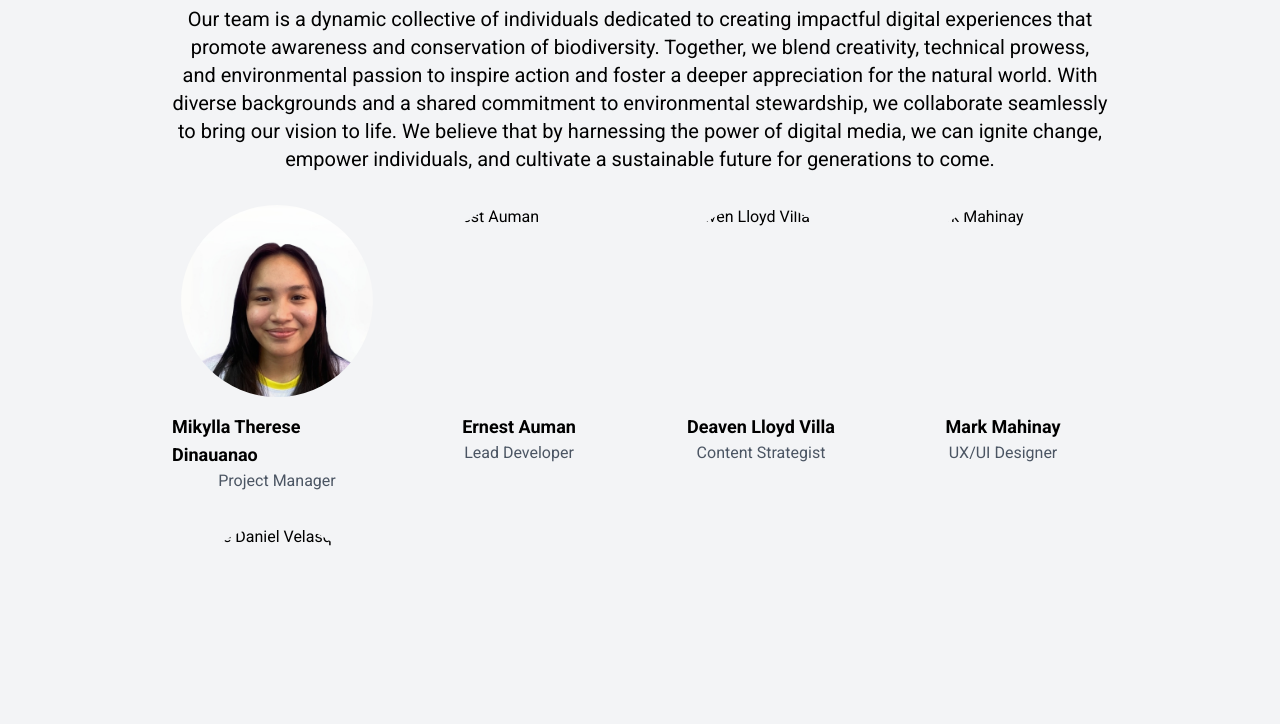
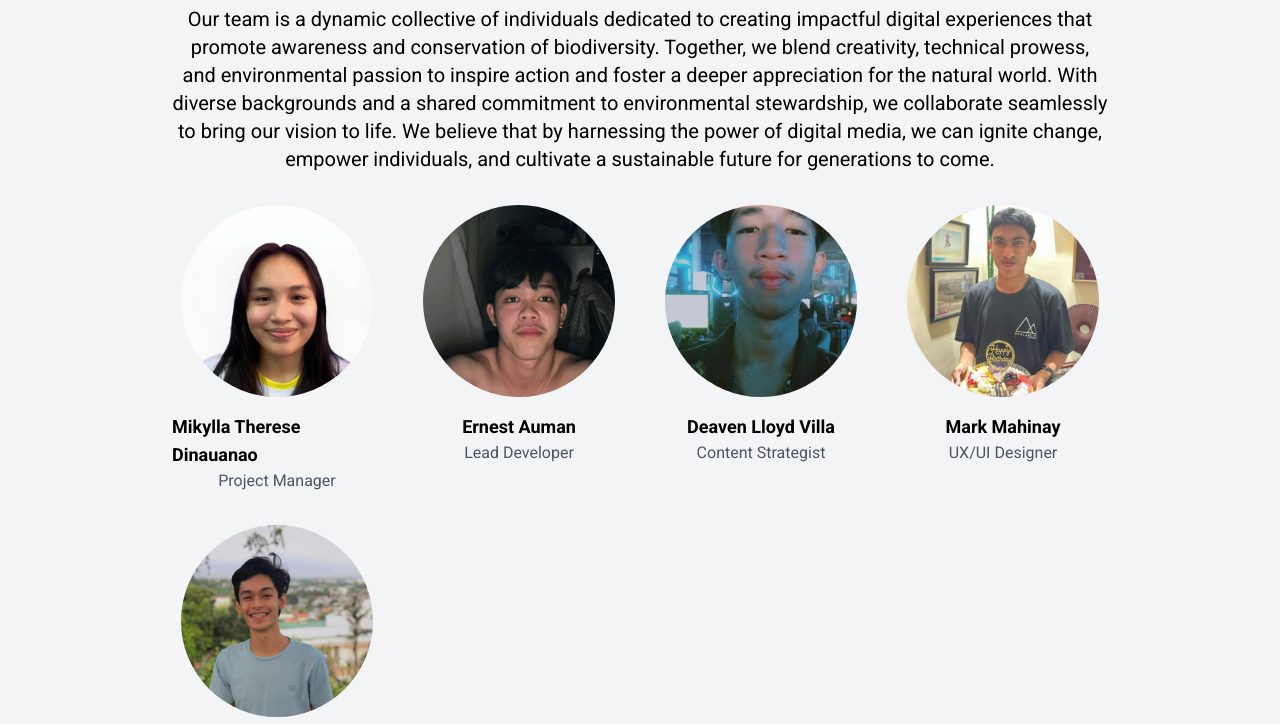
Before and after one commit to mikyllatherese-d/BioDiversity, a plain HTML site: page group.html in a window 1280 px wide. Shown: the part 228-952 px from the top of the page. Drawn offline with nearby package versions, Linux system fonts and the light colour scheme; the site is published under a folder, as on GitHub Pages, so addresses that start at the root find nothing; a small style sheet from the web is missing.

Commit message:
Update group.html

```diff
--- a/group.html
+++ b/group.html
@@ -38,25 +38,25 @@
                             </div>
 
                             <div class="flex flex-col items-center">
-                                <img src="/images/team/Auman.jpg" alt="Ernest Auman" class="w-48 h-48 object-cover object-center rounded-full mb-4">
+                                <img src="./images/team/Auman.jpg" alt="Ernest Auman" class="w-48 h-48 object-cover object-center rounded-full mb-4">
                                 <h3 class="font-semibold text-lg">Ernest Auman</h3>
                                 <p class="text-gray-600">Lead Developer</p>
                             </div>
 
                             <div class="flex flex-col items-center">
-                                <img src="/images/team/Villa.jpg" alt="Deaven Lloyd Villa" class="w-48 h-48 object-cover object-center rounded-full mb-4">
+                                <img src="./images/team/Villa.jpg" alt="Deaven Lloyd Villa" class="w-48 h-48 object-cover object-center rounded-full mb-4">
                                 <h3 class="font-semibold text-lg">Deaven Lloyd Villa</h3>
                                 <p class="text-gray-600">Content Strategist</p>
                             </div>
 
                             <div class="flex flex-col items-center">
-                                <img src="/images/team/Mahinay.jpg" alt="Mark Mahinay" class="w-48 h-48 object-cover object-center rounded-full mb-4">
+                                <img src="./images/team/Mahinay.jpg" alt="Mark Mahinay" class="w-48 h-48 object-cover object-center rounded-full mb-4">
                                 <h3 class="font-semibold text-lg">Mark Mahinay</h3>
                                 <p class="text-gray-600">UX/UI Designer</p>
                             </div>
 
                             <div class="flex flex-col items-center">
-                                <img src="/images/team/Velasquez.jpg" alt="Mike Daniel Velasquez" class="w-48 h-48 object-cover object-center rounded-full mb-4">
+                                <img src="./images/team/Velasquez.jpg" alt="Mike Daniel Velasquez" class="w-48 h-48 object-cover object-center rounded-full mb-4">
                                 <h3 class="font-semibold text-lg">Mike Daniel Velasquez</h3>
                                 <p class="text-gray-600">SEO Specialist</p>
                             </div>
```
